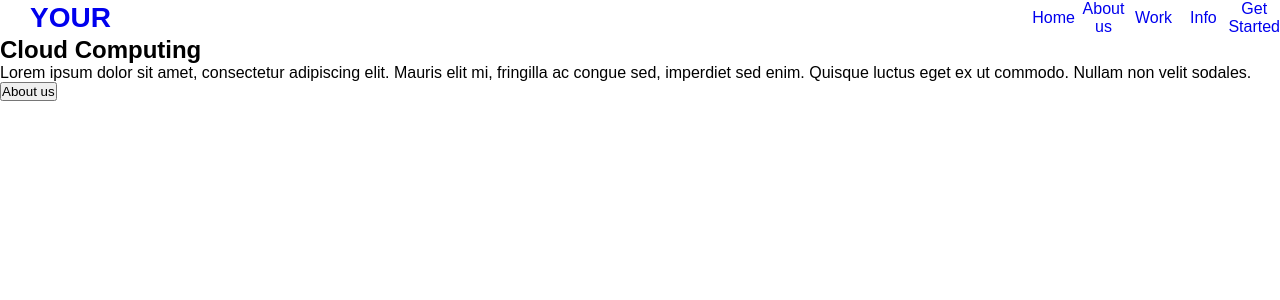
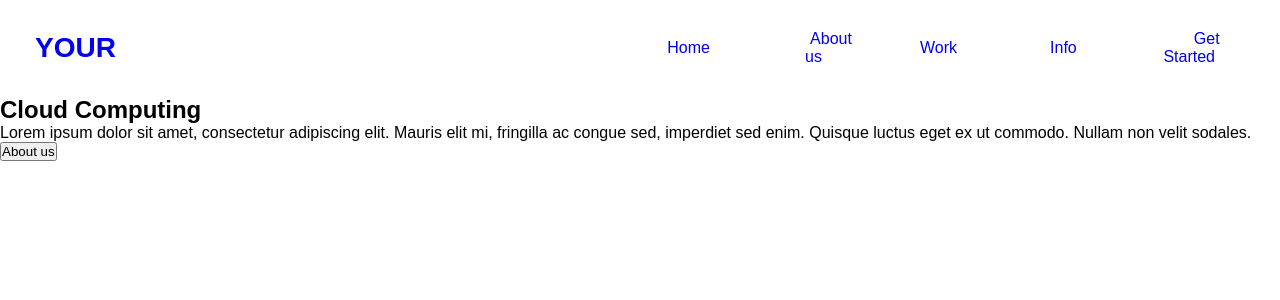
Before and after one commit to joaov1ct0r/react-cloud, a React (Create React App) app: page / in a window 1280 px wide. Shown: the top 300 px of the page. Built offline with nearby package versions, Linux system fonts and the light colour scheme.

Commit message:
estilo aplicado ao elemento nav

```diff
--- a/src/App.css
+++ b/src/App.css
@@ -19,19 +19,22 @@ nav ul {
     display: flex;
     flex-direction: row;
     align-items: center;
+    padding: 10px;
 }
 
 nav ul li {
+    padding: 20px;
     text-align: center;
     width: 100%;
 }
 
 nav ul li a {
+    margin-right: 35px;
     text-decoration: none;
 }
 
 nav > a {
-    margin-left: 30px;
+    margin-left: 35px;
     text-decoration: none;
     font-weight: 700;
     font-size: 28px;
```
